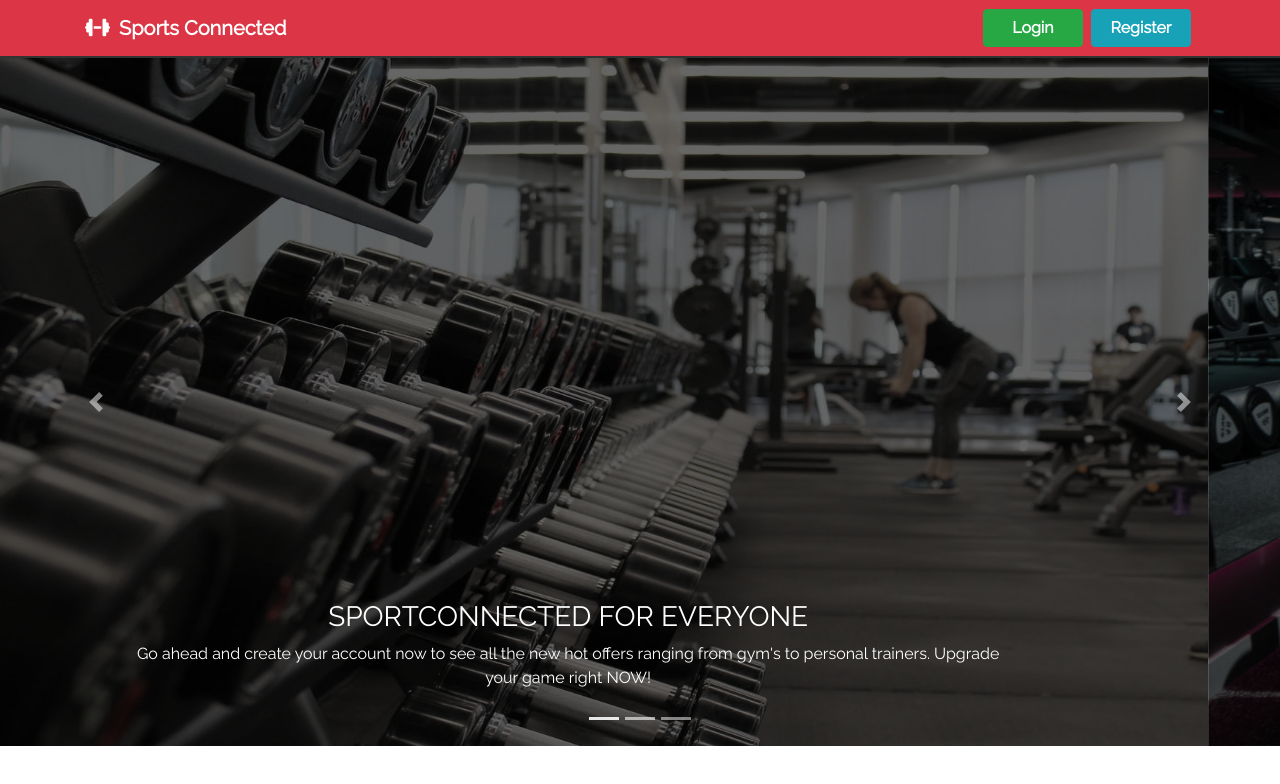
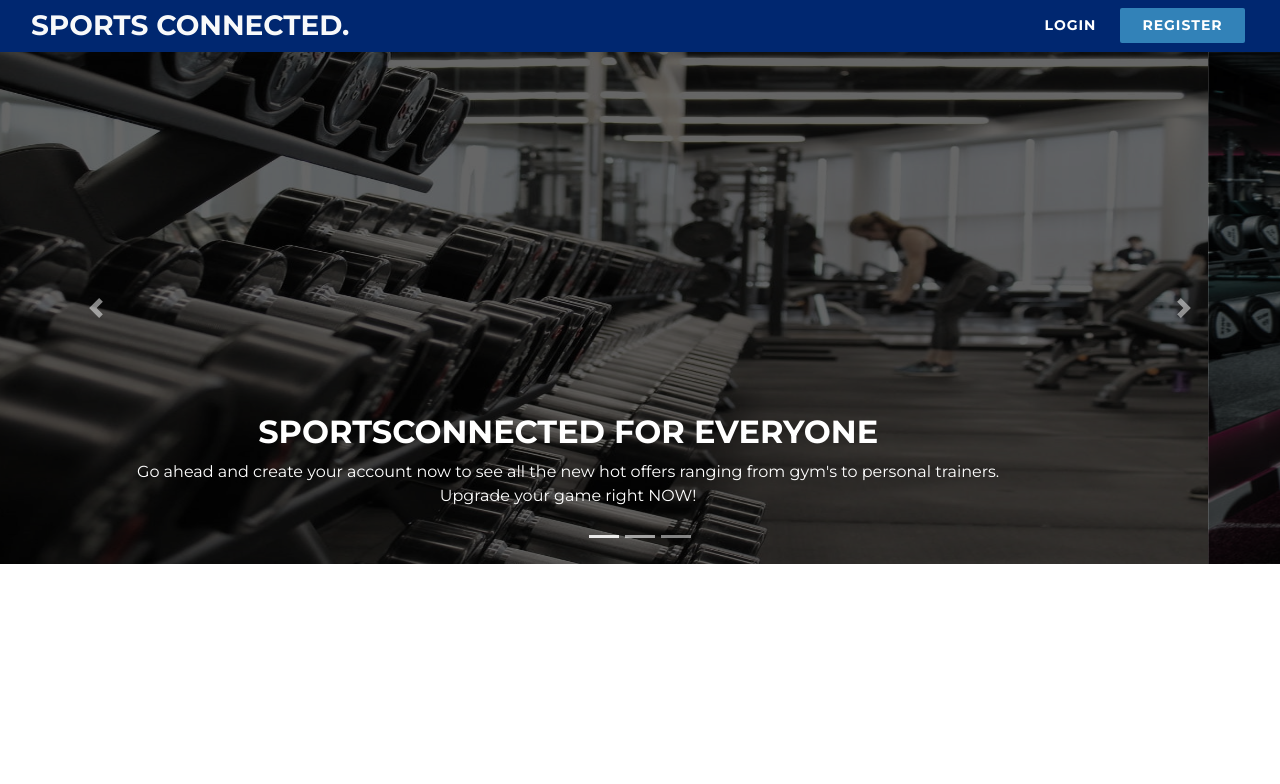
Before and after one commit to NaiKiDEV/sports-connected, a React (Create React App) app in the folder Front-end/sports-connected/: page / in a window 1280 px wide. Shown: the top 784 px of the page. Built offline with nearby package versions, Linux system fonts and the light colour scheme.

Commit message:
change navbar

```diff
--- a/Front-end/sports-connected/public/index.html
+++ b/Front-end/sports-connected/public/index.html
@@ -16,7 +16,8 @@
   <script src="https://kit.fontawesome.com/61c2c38d34.js" crossorigin="anonymous"></script>
   <link rel="stylesheet" href="https://maxcdn.bootstrapcdn.com/bootstrap/4.3.1/css/bootstrap.min.css"
     integrity="sha384-ggOyR0iXCbMQv3Xipma34MD+dH/1fQ784/j6cY/iJTQUOhcWr7x9JvoRxT2MZw1T" crossorigin="anonymous" />
-  <link href="https://fonts.googleapis.com/css?family=Raleway&display=swap" rel="stylesheet">
+  <link href="https://fonts.googleapis.com/css?family=Raleway:400,700,900&display=swap" rel="stylesheet">
+  <link href="https://fonts.googleapis.com/css?family=Montserrat:400,700,900&display=swap" rel="stylesheet">
   <title>Sports Connected</title>
 </head>
 
--- a/Front-end/sports-connected/src/components/carousel.jsx
+++ b/Front-end/sports-connected/src/components/carousel.jsx
@@ -1,6 +1,5 @@
 import React, { Component } from 'react';
 import Carousel from 'react-bootstrap/Carousel';
-import Container from 'react-bootstrap/Container';
 import image1 from '../img/gym1.jpg';
 import image2 from '../img/gym2.png';
 import image3 from '../img/gym3.jpg';
@@ -19,7 +18,7 @@ class CarouselScreen extends Component {
                         />
                         <image1 />
                         <Carousel.Caption>
-                            <h3>SPORTCONNECTED FOR EVERYONE</h3>
+                            <h2 className="text-bold">SPORTSCONNECTED FOR EVERYONE</h2>
                             <p>Go ahead and create your account now to see all the new hot offers ranging from gym's to personal trainers. Upgrade your game right NOW!</p>
                         </Carousel.Caption>
                     </Carousel.Item>
@@ -30,7 +29,7 @@ class CarouselScreen extends Component {
                             alt="Second slide"
                         />
                         <Carousel.Caption>
-                            <h3>NEW GYM HAS LAUNCHED - VSFITNESS</h3>
+                            <h2 className="text-bold">NEW GYM HAS LAUNCHED - VSFITNESS</h2>
                             <p>Login using Sports Connected account to see new VSFITNESS offers.</p>
                         </Carousel.Caption>
                     </Carousel.Item>
@@ -42,7 +41,7 @@ class CarouselScreen extends Component {
                         />
 
                         <Carousel.Caption>
-                            <h2>HOT OFFER AT GYM+</h2>
+                            <h2 className="text-bold">HOT OFFERS AT GYM+</h2>
                             <p>There is a huge discount currently at Gym+ offering up to 40% off for your first membership!</p>
                         </Carousel.Caption>
                     </Carousel.Item>
--- a/Front-end/sports-connected/src/components/login.jsx
+++ b/Front-end/sports-connected/src/components/login.jsx
@@ -1,11 +1,11 @@
 import React, { Component } from 'react';
-import Button from 'react-bootstrap/Button';
+//import Button from 'react-bootstrap/Button';
 
 class LoginButton extends Component {
     state = {}
     render() {
         return (
-            <Button variant="success" className="mx-1 btn-navbar">Login</Button>
+            <a className="mx-1 mr-2 btn-login" href="#">LOGIN</a>
         );
     }
 }
--- a/Front-end/sports-connected/src/components/navbar.jsx
+++ b/Front-end/sports-connected/src/components/navbar.jsx
@@ -7,9 +7,9 @@ class NavBar extends Component {
     render() {
         return (
 
-            <Navbar expand="lg" variant="dark" bg="danger">
-                <Container>
-                    <Navbar.Brand href="#" className="brand-name"> <i className="fas fa-dumbbell navbar-logo mr-1"></i>  Sports Connected</Navbar.Brand>
+            <Navbar expand="lg" className="navbar-color">
+                <Container bsPrefix="container-fluid">
+                    <Navbar.Brand href="#" className="brand-name "> <p className="mb-0 text-bold text-light text-logo">SPORTS CONNECTED.</p></Navbar.Brand>
                     <Form inline>
                         <LoginButton />
                         <RegisterButton />
--- a/Front-end/sports-connected/src/components/register.jsx
+++ b/Front-end/sports-connected/src/components/register.jsx
@@ -5,7 +5,7 @@ class RegisterButton extends Component {
     state = {}
     render() {
         return (
-            <Button variant="info" className="mx-1 btn-navbar">Register</Button>
+            <Button variant="link" className="mx-1 btn-navbar btn-register text-dark">REGISTER</Button>
         );
     }
 }
--- a/Front-end/sports-connected/src/index.css
+++ b/Front-end/sports-connected/src/index.css
@@ -1,40 +1,67 @@
 body {
   margin: 0;
-  font-family: 'Raleway', sans-serif;
+  font-family: 'Montserrat', sans-serif;
   -webkit-font-smoothing: antialiased;
   -moz-osx-font-smoothing: grayscale;
 }
 
-.btn {
+p.text-logo{
+  font-size: 28px;
   font-weight: 700;
+  line-height: 1.6rem;
+  transition: color 0.2s ease-in-out;
 }
 
-.brand-name{
-  font-weight: bold;
-}
 
-.navbar {
-  border-bottom: 2px solid #333;
+.navbar-color{
+  background-color: #002770 !important;
 }
 
 .background-tint {
   filter: saturate(50%) brightness(40%);
 }
 
+.text-bold{
+  font-weight: bold;
+}
+
 .carousel-image{
   width: 100%;
-  height: 688px;
+  height: 40vw;
 }
 
 .btn-navbar {
-  width: 100px;
+  width: 125px;
+  border-radius: 2px;
+  font-weight: 700;
+  font-size: 14px;
+  transition: all 0.3s ease-in-out;
+  text-decoration: none !important;
+  color: white !important;
+}
+.btn-login {
+  width: 75px;
+  font-weight: 700;
+  font-size: 14px;
+  letter-spacing: 1px;
+  color: white !important;
+  text-decoration: none !important;
+  transition: all 0.2s ease-in-out;
+  text-align: center;
 }
 
-.navbar-logo{
-  font-size: 20px;
+.btn-login:hover{
+  letter-spacing: 3px;
 }
 
-code {
-  font-family: source-code-pro, Menlo, Monaco, Consolas, 'Courier New',
-    monospace;
+.btn-register {
+  background-color: #3282b8 !important;
+  color: white !important;
+  letter-spacing: 1px;
+  transition: all 0.2s ease-in-out;
 }
+
+.btn-register:hover{
+  width: 130px;
+  letter-spacing: 2px;
+}
```
